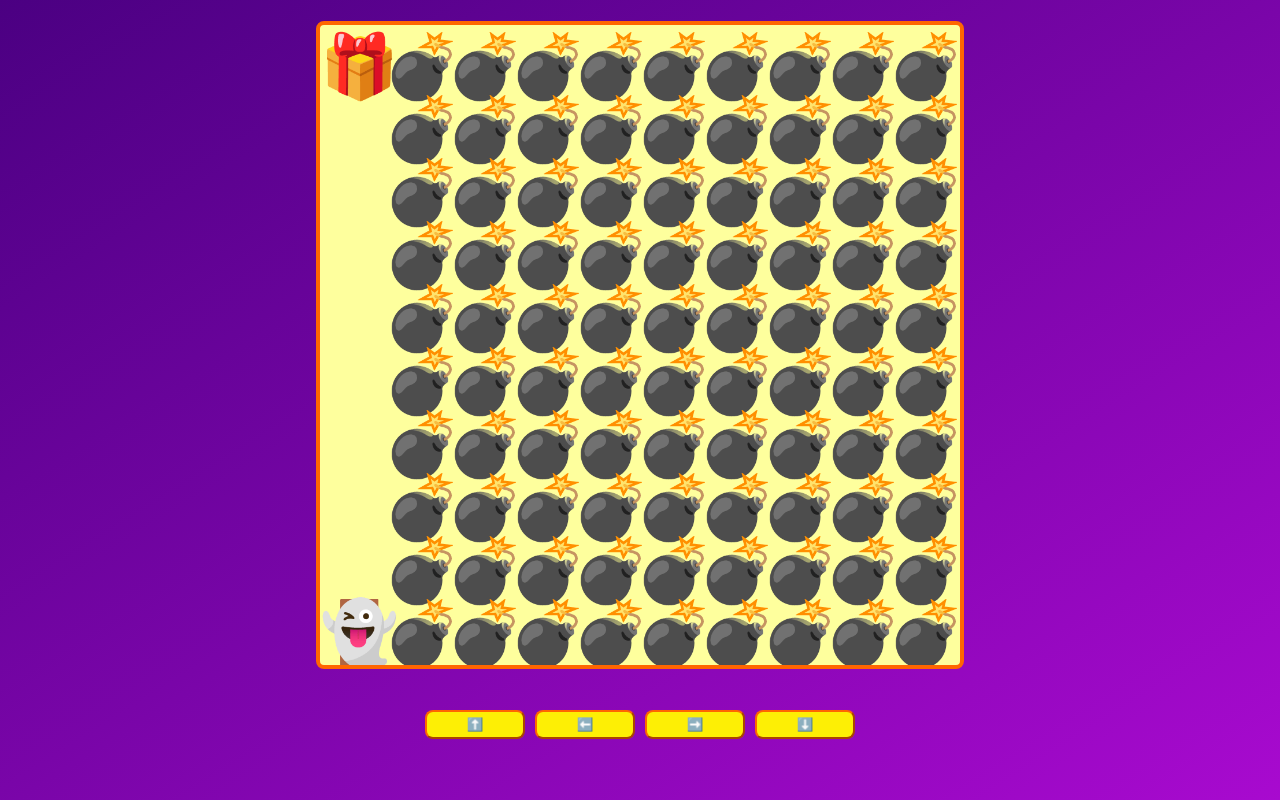
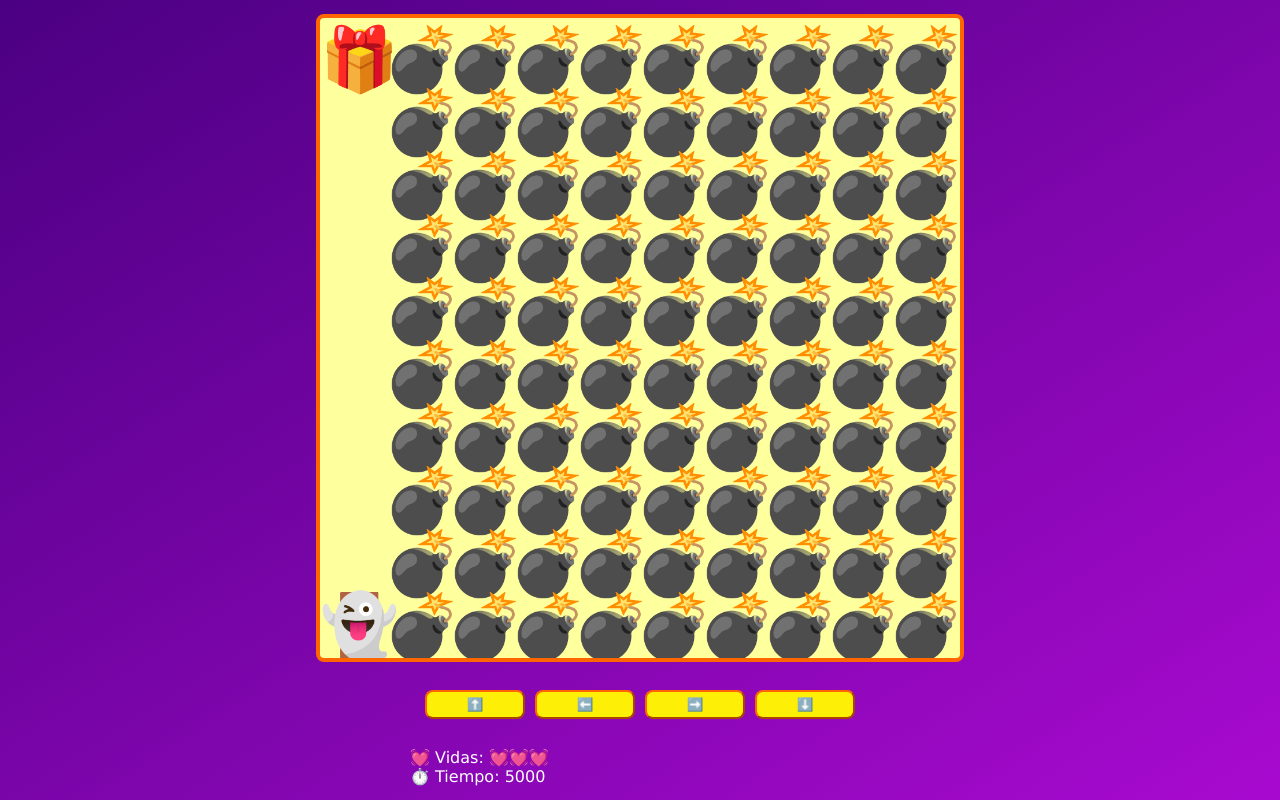
Before and after one commit to AlexanderHuisa/Taller-Practico-JS, a plain HTML site: page index.html in a window 1280 px wide. Drawn offline with Linux system fonts and the light colour scheme.

Commit message:
Se añadió en pantalla las vidas y el tiempo en el juego

```diff
--- a/game.js
+++ b/game.js
@@ -4,6 +4,8 @@ const btnUp = document.querySelector('#up');
 const btnDown = document.querySelector('#down');
 const btnLeft = document.querySelector('#left');
 const btnRight = document.querySelector('#right');
+const spanLives = document.querySelector('#lives');
+const spanTimes = document.querySelector('#times');
 
 window.addEventListener('load', setCanvasSize);  //carga la funcion del juego una vez carga todo el html, esto para evitar futuros problemas con canvas
 window.addEventListener('resize', setCanvasSize); // carga la pagina una vez cambia de tamaño el tamaño de la pantalla
@@ -21,6 +23,12 @@ let giftPosition = {
 let enemyPositions = [];
 let level = 0;
 let lives = 3;
+let timeStart;
+let timePlayer;
+let timeInterval;
+
+let timeMinut = 0;
+
 function setCanvasSize(){
 
     if (window.innerHeight > window.innerWidth){
@@ -37,6 +45,7 @@ function setCanvasSize(){
 }
 
 function startGame(){
+    showTime();
     game.font = elementsSize + 'px Verdana';
     //game.textAlign = 'left';
 
@@ -44,11 +53,17 @@ function startGame(){
     if (!map){
         gameWin();
     }
+
+    if (!timeStart){
+        timeStart = Date.now();
+        timeInterval = setInterval(showTime,100);
+    }
     const mapRows = map.trim().split('\n');  //trim quita espacios en blanco de un string, split separa
     const mapRowCols = mapRows.map(row => row.trim().split(''));
 
     game.clearRect(0,0, canvasSize,canvasSize);
     enemyPositions = [];
+    showLives();
 
     mapRowCols.forEach((row, rowIndex) => {
         row.forEach((col, colIndex) => {
@@ -117,9 +132,11 @@ function levelWin(){
 
 function gameWin(){
     console.log("Ganaste todos los niveles");
+    clearInterval(timeInterval); //finaliza el intervalo del tiempo transcurrido en el juego
 }
 
 function levelFail(){
+
     if (lives > 0){
         console.log("Chocaste con un enemigo, ¡perdiste!");
         playerPosition.x = undefined;
@@ -130,12 +147,26 @@ function levelFail(){
     }else{
         level = 0;
         lives = 3;
+        timeStart = undefined;
         playerPosition.x = undefined;
         playerPosition.y = undefined;
         console.log("perdiste todas tus vidas,  juego iniciado nuevamente");
         startGame();
     }
 
+}
+
+function showLives(){
+    const heartsArray = Array(lives).fill(emojis['HEART']) // crea un array con la cantidad que tenga la variable
+    spanLives.innerHTML = heartsArray.join(''); //.join quita las comas que aparece cuando imprimes el array
+}
+function showTime(){
+    // let timeSecond =Math.trunc((Date.now() - timeStart) / 1000);
+    // if (timeSecond == 60) {
+    //     timeMinut++;
+    //     timeStart = Date.now();
+    // }
+    spanTimes.innerHTML = Date.now()-timeStart;//timeMinut+ " : " + timeSecond;
 }
 
 window.addEventListener('keydown', moveByKeys)
@@ -150,7 +181,6 @@ function moveByKeys(event){
     else if (event.key == 'ArrowLeft') moveLeft();
     else if (event.key == 'ArrowRight') moveRight();
 }
-
 function moveUp(){
     if ((playerPosition.y - elementsSize) < elementsSize){
         console.log("OUT");
@@ -161,7 +191,6 @@ function moveUp(){
     }
 
 }
-
 function moveDown(){
     if ((playerPosition.y + elementsSize) > canvasSize){
         console.log("OUT");
@@ -171,8 +200,6 @@ function moveDown(){
         startGame();
     }
 }
-
-
 function moveLeft(){
     if ((playerPosition.x - elementsSize) < elementsSize - elementsSize){
         console.log("OUT");
@@ -183,7 +210,6 @@ function moveLeft(){
     }
 
 }
-
 function moveRight(){
     if ((playerPosition.x + elementsSize) > (canvasSize - elementsSize)){
         console.log("OUT");
--- a/index.html
+++ b/index.html
@@ -18,8 +18,8 @@
 
         </div>
         <div class="messages">
-            <!-- pendiente -->
-            <!-- <p>Párrafo de ejemplo</p> -->
+            <p>💓 Vidas:  <span id="lives"> </span></p>
+            <p>⏱️ Tiempo:  <span id="times"> </span></p>
         </div>
     </div>
     <script src="maps.js"></script>
--- a/maps.js
+++ b/maps.js
@@ -12,6 +12,7 @@ const emojis = {
     'BOMB_COLLISION': '🔥',
     'GAME_OVER': '👎',
     'WIN': '🏆',
+    'HEART': '💓'
   };
 
   const maps = [];
```
